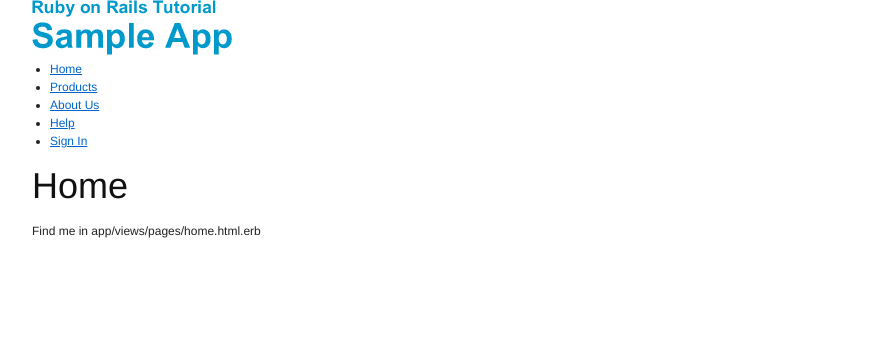
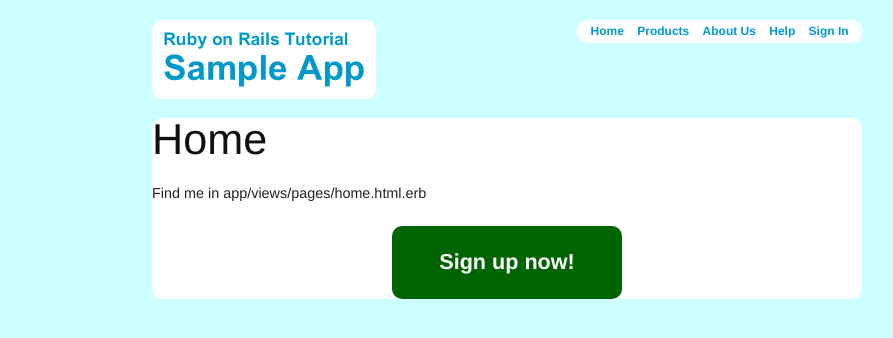
Before and after one commit to nebrogdo/norm_test, a Rails app: page /pages/home in a window 1280 px wide. Shown: the top 338 px of the page, without its empty margins (133-1026 px from the left). Run offline with Rails 7, Linux system fonts and the light colour scheme.

Commit message:
Added custom stylesheet

```diff
--- a/app/views/pages/home.html.erb
+++ b/app/views/pages/home.html.erb
@@ -1,2 +1,4 @@
 <h1>Home</h1>
 <p>Find me in app/views/pages/home.html.erb</p>
+
+<%= link_to "Sign up now!", '#', :class => "signup_button round"%>
--- /dev/null
+++ b/public/stylesheets/custom.css
@@ -0,0 +1,86 @@
+.container {
+  width: 710px;
+}
+
+body {
+  background: #cff;
+}
+
+header {
+  padding-top: 20px;
+}
+
+header img {
+  padding: 1em;
+  background: #fff;
+}
+
+section {
+  margin-top: 1em;
+  font-size: 120%;
+  background: #fff;
+}
+
+/* Links */
+
+a {
+  color: #09c;
+  text-decoration: none;
+}
+
+a:hover {
+  color: #069;
+  text-decoration: underline;
+}
+
+a:visited {
+  color: #069;
+}
+
+/* Navigation */
+
+nav {
+  float: right;
+  background: white;
+  padding:0 0.7em;
+  white-space: nowrap;
+}
+
+nav ul {
+  margin: 0;
+  padding: 0;
+}
+
+nav ul li {
+  list-style-type: none;
+  display: inline-block;
+  padding: 0.2em 0;
+}
+
+nav ul li a {
+  padding: 0 5px;
+  font-weight: bold;
+}
+
+/* Sign up button */
+
+a.signup_button {
+  margin-left: auto;
+  margin-right: auto;
+  display: block;
+  text-align: center;
+  width: 190px;
+  color: #fff;
+  background: #006400;
+  font-size: 150%;
+  font-weight: bold;
+  padding: 20px;
+}
+
+/* Round corners */
+
+.round {
+  -moz-border-radius: 10px;
+  -webkit-border-radius: 10px;
+  border-radius: 10px;
+}
```
